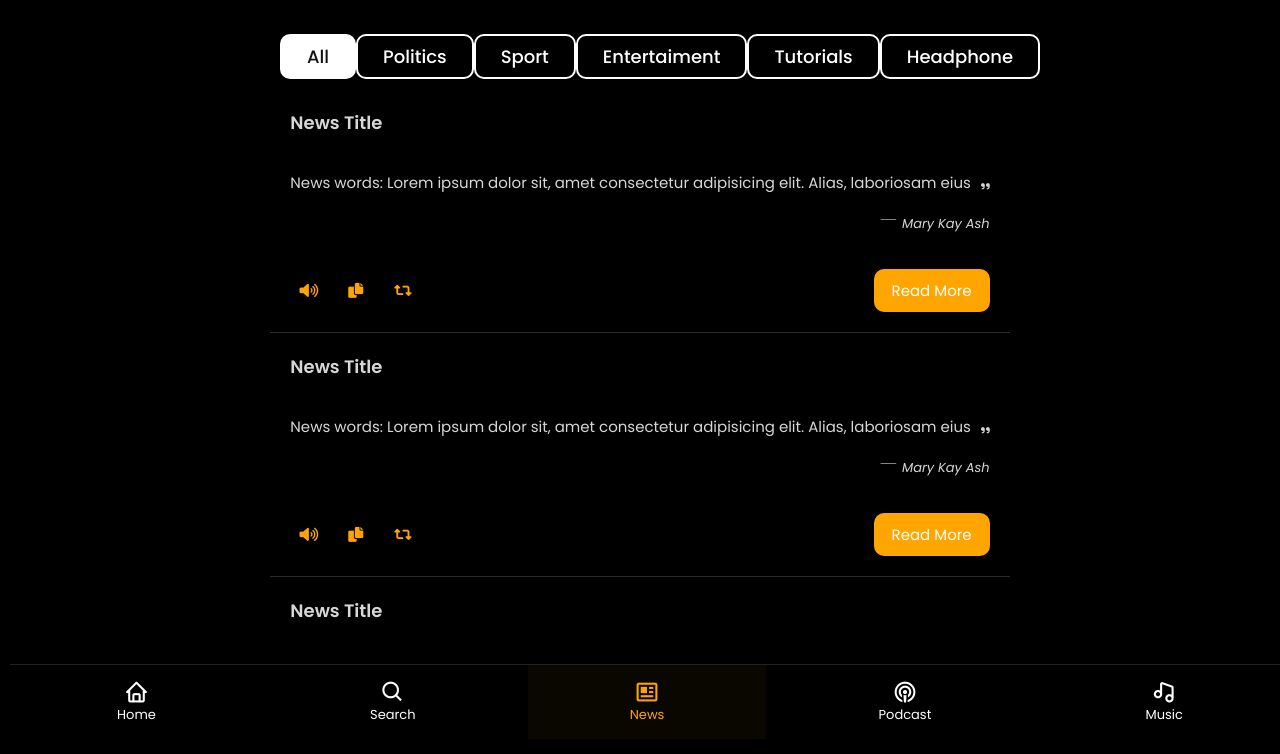
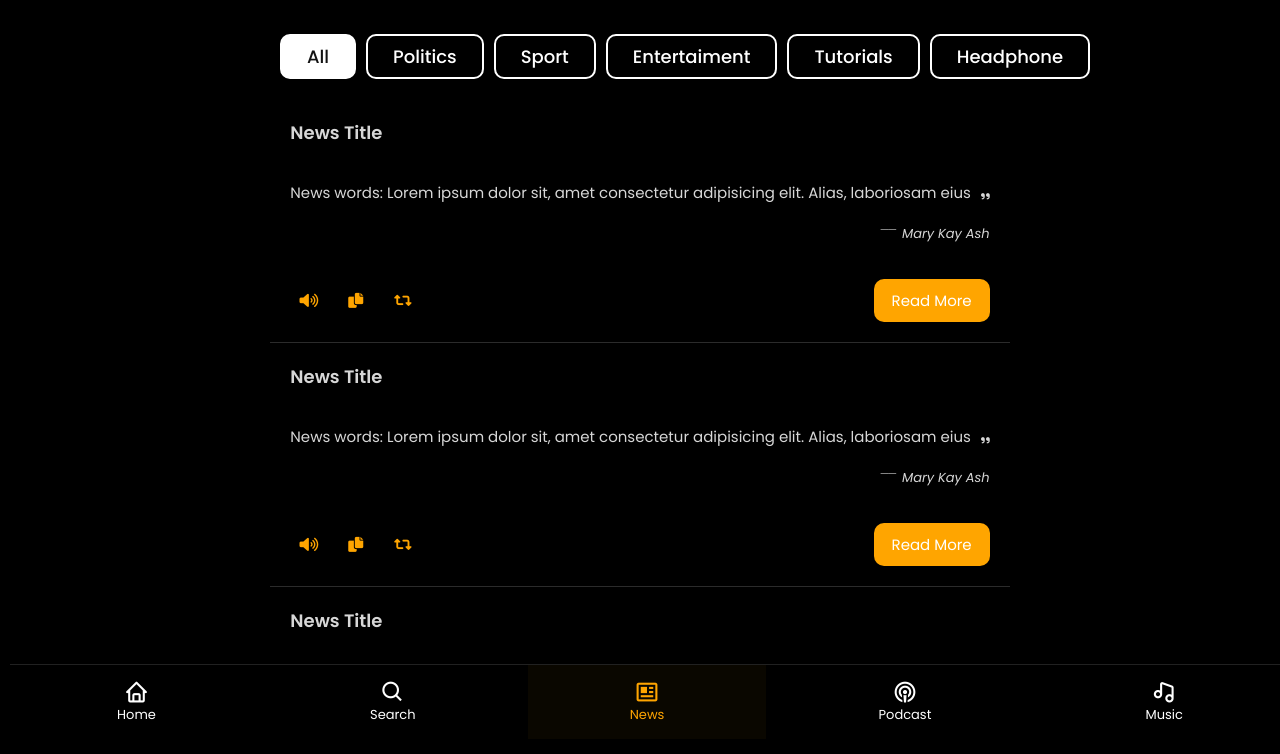
Before and after one commit to chisomjnr/stardom, a plain HTML site: page news.html in a window 1280 px wide. Shown: the part 61-815 px from the top of the page. Drawn offline with nearby package versions, Linux system fonts and the light colour scheme.

Commit message:
Add files via upload

```diff
--- a/news.html
+++ b/news.html
@@ -523,6 +523,47 @@ body{
     width: 100%;
   }
 }
+
+.wrapperr {
+  overflow-x: auto; /* Enable horizontal scrolling */
+  white-space: nowrap; /* Prevent line breaks */
+  padding-bottom: 10px;
+}
+
+.items {
+  display: inline-flex; /* Keep items in a horizontal line */
+  gap: 10px; /* Add space between items */
+}
+
+.item {
+  display: inline-block; /* Ensure items stay in a line */
+  padding: 5px 10px;
+  cursor: pointer;
+}
+
+/* Target the scrollbar */
+.wrapperr::-webkit-scrollbar {
+  height: 1px; /* Set the height of the scrollbar */
+
+}
+
+/* Style the scrollbar track */
+.wrapperr::-webkit-scrollbar-track {
+  background: #000000; /* Light background color */
+  border-radius: 10px; /* Rounded corners */
+}
+
+/* Style the scrollbar thumb */
+.wrapperr::-webkit-scrollbar-thumb {
+  background: orange; /* Darker color for the thumb */
+  border-radius: 10px; /* Rounded corners */
+}
+
+/* Style the scrollbar thumb on hover */
+.wrapperr::-webkit-scrollbar-thumb:hover {
+  background: #555; /* Darker shade when hovering */
+}
+
 </style>
 
 
```
